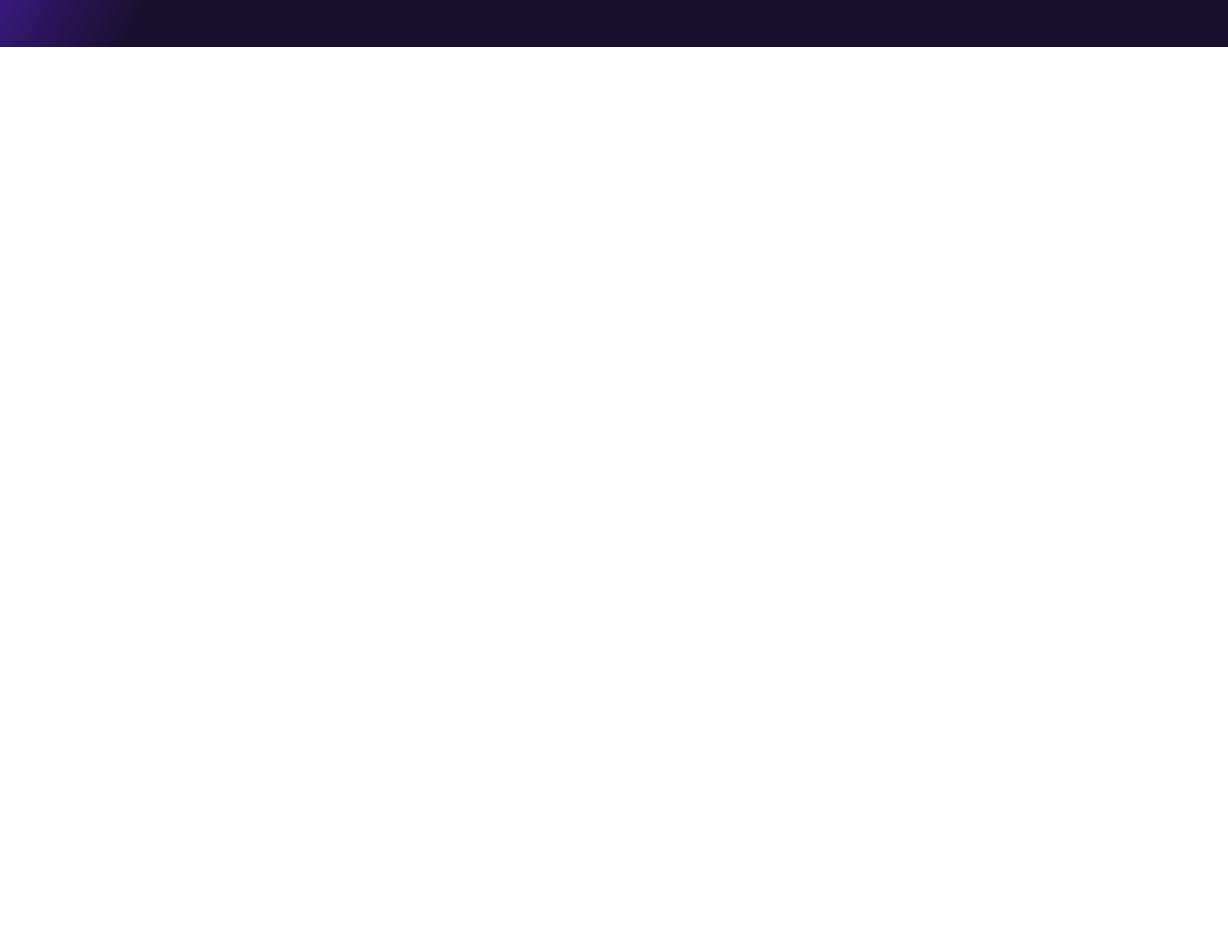
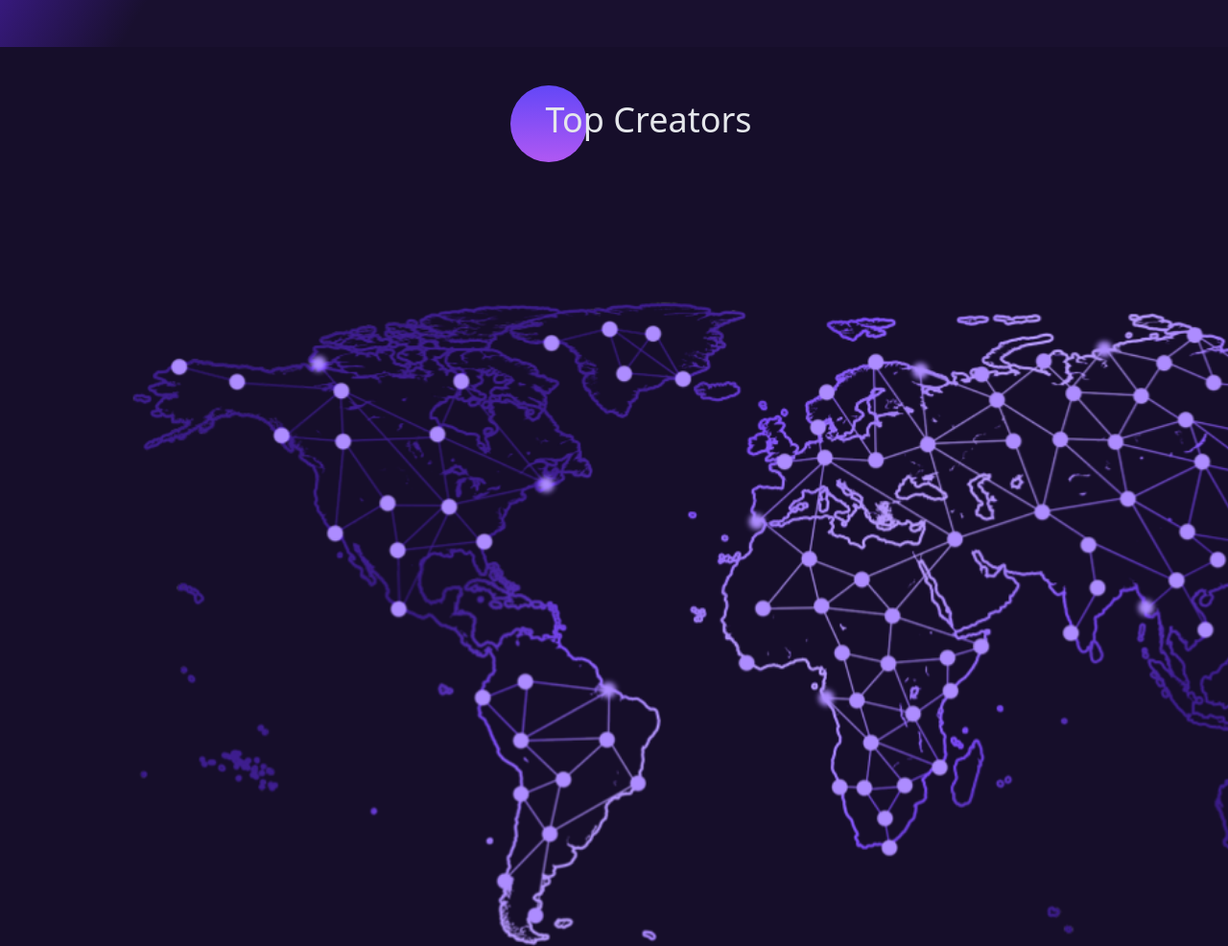
Before and after one commit to Abhishekranjan-01/PW-Milestone-repo-tailwind, a plain HTML site: page Project-4/index.html in a window 1280 px wide. Shown: the part 591-1577 px from the top of the page at 96% size. Before the commit the page ends 800 px from the top, so only its background shows below. Drawn offline with Linux system fonts and the light colour scheme.

Commit message:
World map Adjustment Completed For All Screen  'In World Map Section'

```diff
--- a/Project-4/index.html
+++ b/Project-4/index.html
@@ -58,7 +58,7 @@
     " style="background : linear-gradient(120deg, rgba(212,101,252,1) 0%, rgba(76,32,180,1) 14%, rgba(25,16,47,1) 30%)">
     <!-- Row-1 -->
     <div class="flex flex-col w-full md:w-[55%] gap-16 px-8 md:px-16 order-2 md:order-1">
-<!-- #D2ACFF  #8773D2 -->
+    <!-- #D2ACFF  #8773D2 -->
         <h1 class="font-mono text-6xl md:mt-28" style="background: -webkit-linear-gradient( #D2ACFF, #8773D2);
         background-clip: text;
         -webkit-background-clip: text;
@@ -89,12 +89,38 @@
 
         </div>
 
-    </div>
-    <!-- Row-2 -->
-    <div class="w-full max-md:px-8 md:w-[45%] flex justify-center items-center order-1 md:order-2">
-        <img class="w-full md:w-4/5" src="./assets/image.png" alt="Hand">
-    </div>
+        </div>
+     <!-- Row-2 -->
+        <div class="w-full max-md:px-8 md:w-[45%] flex justify-center   items-center order-1 md:order-2">
+            <img class="w-full md:w-4/5" src="./assets/image.png" alt="Hand">
+        </div>
 
     </main>
+
+    <!-- World Map Section -->
+
+    <section class="">
+        <!-- This is Subsection of Section Which Holds The Container (With Required Padding) -->
+
+        <div class="bg-[#160E2A] w-full mx-auto py-10 ">
+            <!-- This Container Holds Circle And A Heading -->
+            <div class="mx-auto w-fit ">
+
+                <div class="h-20 w-20 rounded-full" style="background: linear-gradient(0deg, rgba(176,88,243,1) 0%, rgba(99,71,247,1) 100%);"></div>
+
+                <h1 class="text-gray-200 text-4xl text-center relative bottom-16 left-9">Top Creators</h1>
+            </div>
+
+
+        </div>
+        <!-- World Map -->
+        <div class="bg-[url('./assets/map.png')] bg-no-repeat max-md:bg-contain md:bg-contain min-[1243px]:bg-cover  h-screen">
+
+        </div>
+
+    </section>
+
+
+
 </body>
 </html>
```
Also changed, not shown: Project-4/style.css.
